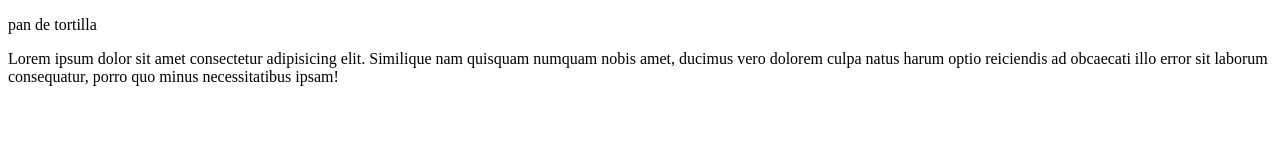
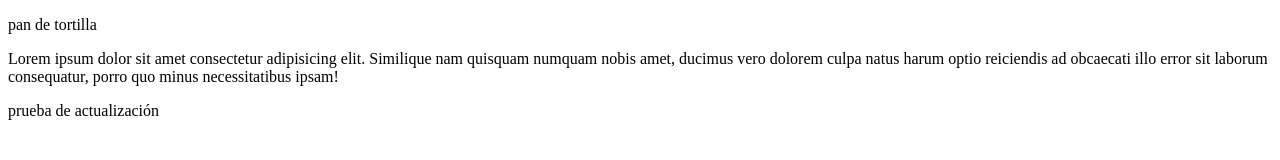
Before and after one commit to SantosLopezLozano/Halloween-Page, a plain HTML site: page index.html in a window 1280 px wide. Drawn offline with Linux system fonts and the light colour scheme.

Commit message:
prueba para ver si funciona todo bien

```diff
--- a/index.html
+++ b/index.html
@@ -8,5 +8,6 @@
 <body>
     <p>pan de tortilla</p>
     <p>Lorem ipsum dolor sit amet consectetur adipisicing elit. Similique nam quisquam numquam nobis amet, ducimus vero dolorem culpa natus harum optio reiciendis ad obcaecati illo error sit laborum consequatur, porro quo minus necessitatibus ipsam!</p>
+    <p>prueba de actualización</p>
 </body>
 </html>
```
